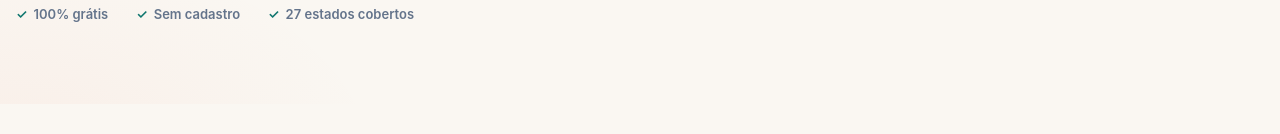
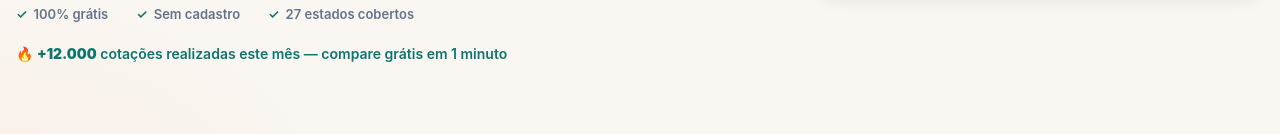
Before and after one commit to vitormdandrade/t3-seguro-calc, a Next.js app: page / in a window 1280 px wide. Shown: the part 595-729 px from the top of the page. Built offline with nearby package versions, Linux system fonts and the light colour scheme; no server answers.

Commit message:
CRO: add social proof to hero — '+12.000 cotações este mês'

```diff
--- a/app/page.tsx
+++ b/app/page.tsx
@@ -98,6 +98,10 @@ export default function Home() {
                 <span style={{ color: "var(--brand-teal)" }}>✓</span> 27 estados cobertos
               </span>
             </div>
+
+            <p className="mt-5 text-sm font-semibold" style={{ color: "var(--brand-teal)" }}>
+              🔥 <strong>+12.000</strong> cotações realizadas este mês — compare grátis em 1 minuto
+            </p>
           </div>
 
           {/* Product-credible preview: a realistic estimate card. */}
```
